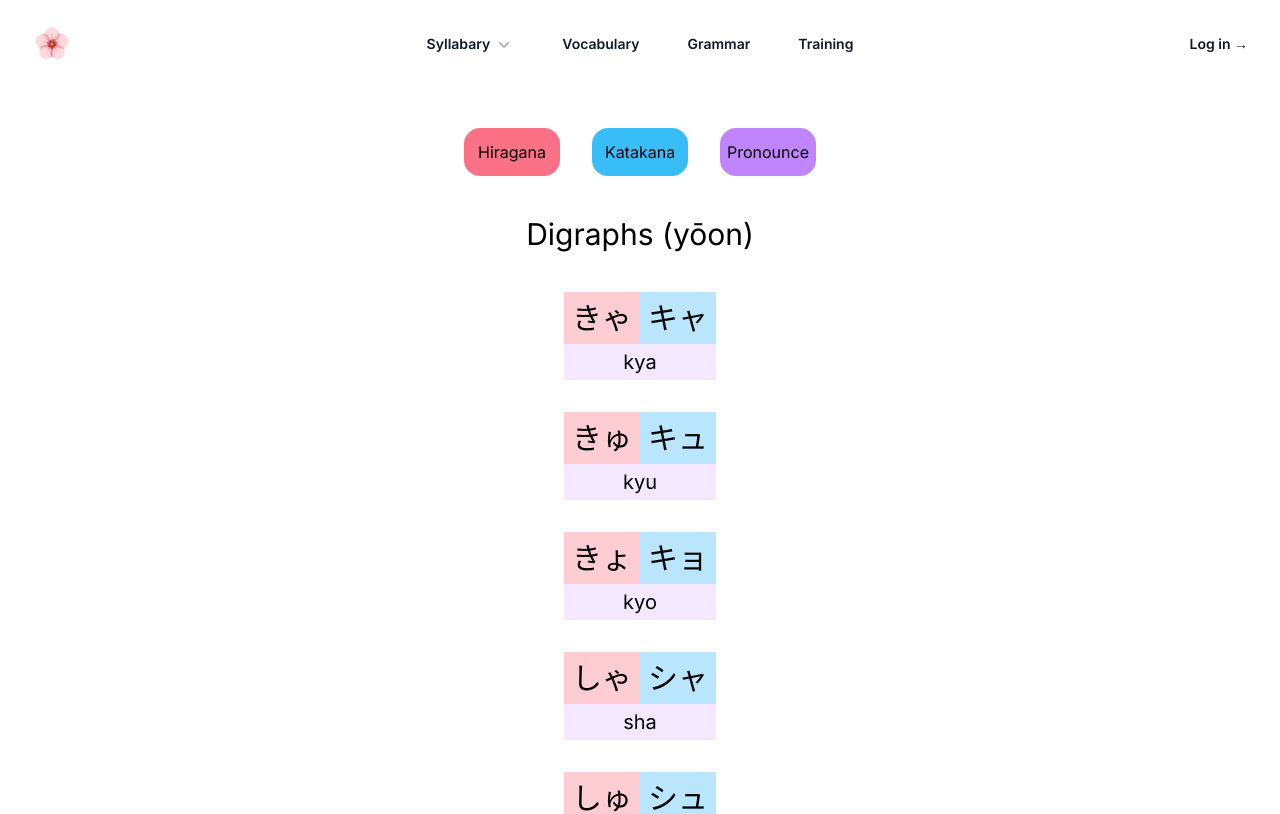
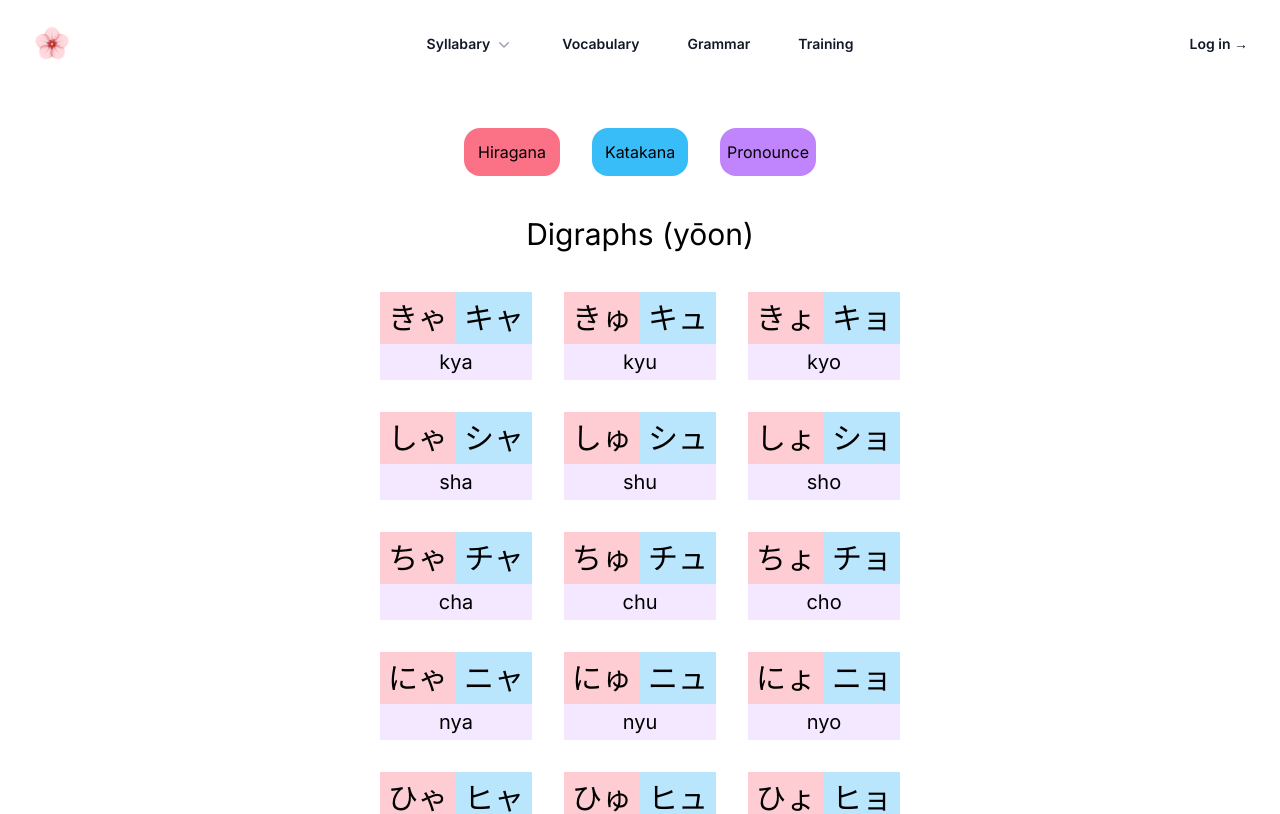
Before and after one commit to Sunying-RONG/japanese-frontend-react-nextjs, a Next.js app: page /syllabary/digraphs in a window 1280 px wide. Shown: the top 814 px of the page. Built offline with nearby package versions, Linux system fonts and the light colour scheme.

Commit message:
dynamic Taiwindcss

```diff
--- a/src/app/ui/syllabary/kana-grid.tsx
+++ b/src/app/ui/syllabary/kana-grid.tsx
@@ -4,12 +4,12 @@ import { KanaSelectContext, KanaSelectContextType } from '../../context/kana-sel
 import { AwaitedReactNode, JSXElementConstructor, ReactElement, ReactNode, ReactPortal, useContext } from 'react';
 
 export default function KanaGrid(props: { title: string; kanaData: any[]; columnNb: number}) {
+    const gridColCss = `grid-cols-${props.columnNb}`;
     const { showOrHide } = useContext(KanaSelectContext) as KanaSelectContextType;
-
     return(
         <>
             <h1 className='text-center text-3xl'>{props.title}</h1>
-            <div className={`w-fit grid gap-2 lg:gap-8 grid-cols-${props.columnNb} content-around mx-auto my-10`}>
+            <div className={`w-fit grid gap-2 lg:gap-8 ${gridColCss} content-around mx-auto my-10`}>
                 {props.kanaData.map(item => {
                     return <div
                         key={item.id}
--- a/tailwind.config.ts
+++ b/tailwind.config.ts
@@ -5,6 +5,11 @@ const config: Config = {
     "./src/pages/**/*.{js,ts,jsx,tsx,mdx}",
     "./src/components/**/*.{js,ts,jsx,tsx,mdx}",
     "./src/app/**/*.{js,ts,jsx,tsx,mdx}",
+  ],
+  safelist: [
+    {
+        pattern: /grid-cols-./,
+    }
   ],
   theme: {
     extend: {
```
Also changed, not shown: 1 other file (tests, documents, lock files or other folders).
